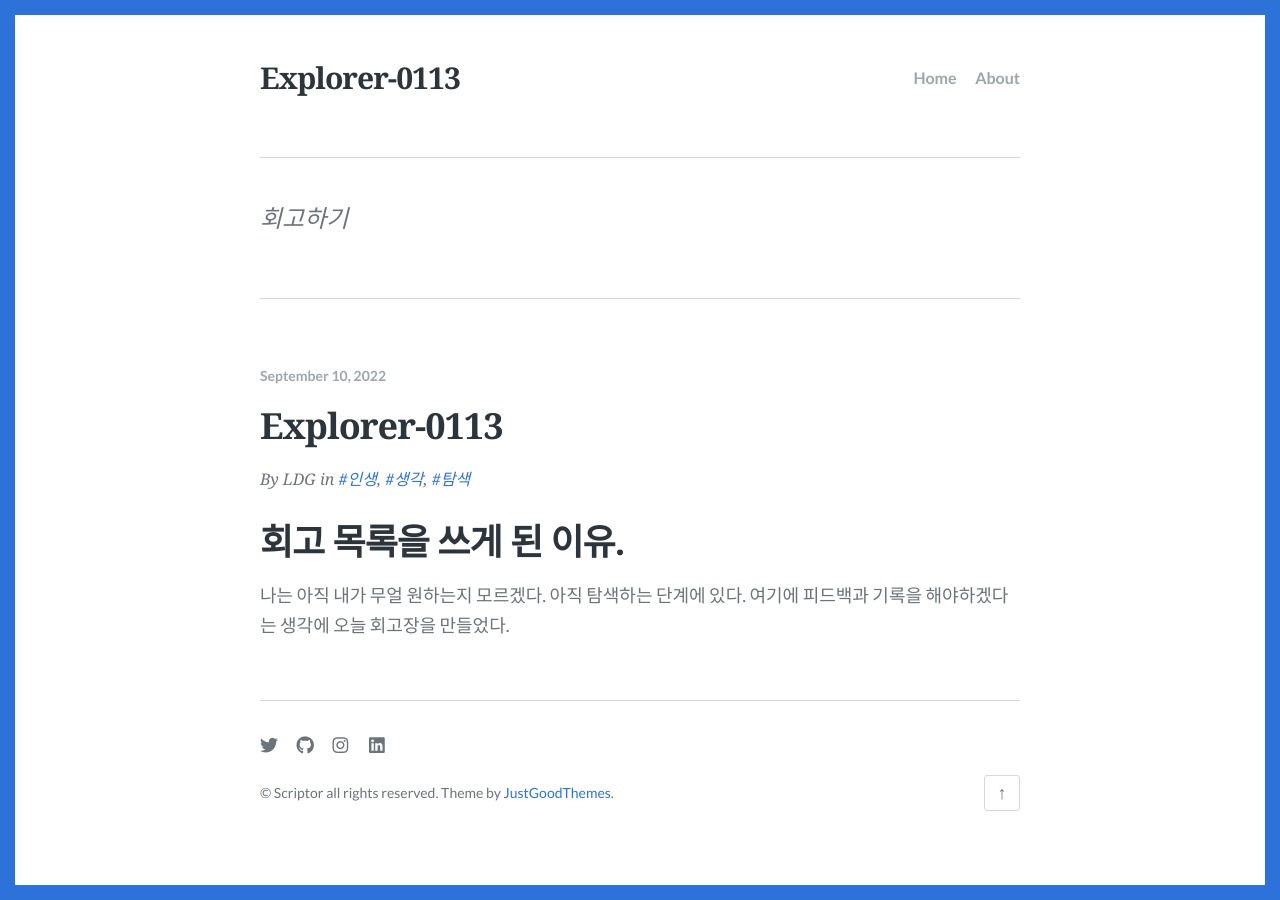
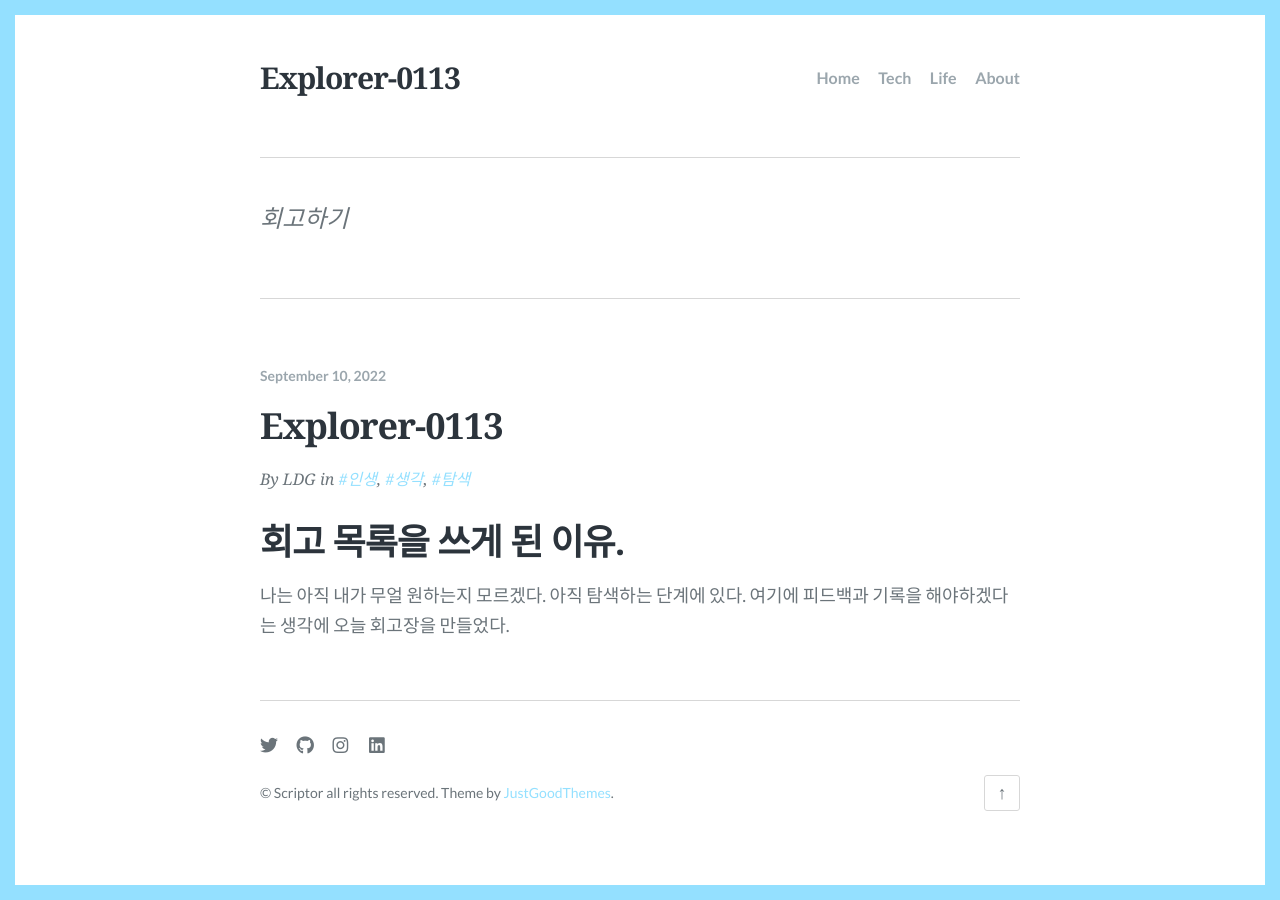
Before and after one commit to explorer0113/explorer0113.github.io, a Jekyll site: the page built from index.html, in a window 1280 px wide. Built offline with Jekyll 4.4.1, drawn with Linux system fonts in a browser that asks for light colours; some web fonts are replaced; the list of posts is cut into pages by our own code.

Commit message:
change color,  add path

```diff
--- a/_config.yml
+++ b/_config.yml
@@ -30,6 +30,10 @@ google_analytics: ""
 navigation:
   - text: Home
     url: /
+  - text: Tech
+    url: /tech
+  - text: Life
+    url: /life
   - text: About
     url: /about
 
@@ -37,7 +41,7 @@ navigation:
 disqus: justgoodthemes
 
 # Colors
-accent_color: '#2d72d9'
+accent_color: '#94e0ff'
 
 # Site footer
 footer:
--- a/_data/author.json
+++ b/_data/author.json
@@ -1,6 +1,5 @@
 {
   "name": "LDG",
   "bio": "LG Uplus 개발자로 재직 중",
-  "location": "Seoul, Korea",
-  "image": "images/author.png"
+  "location": "Seoul, Korea"
 }
```
